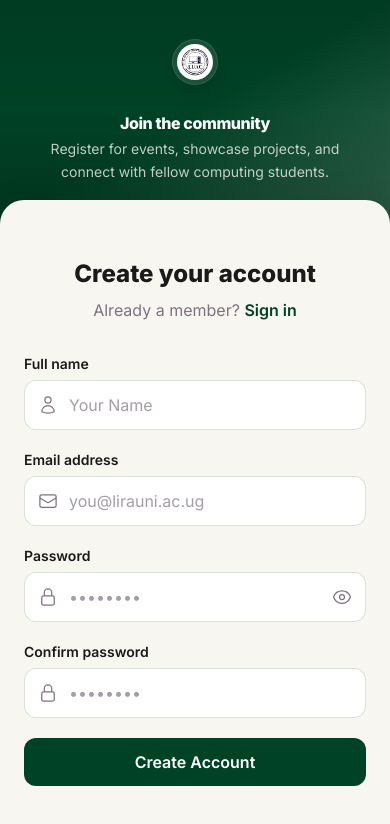
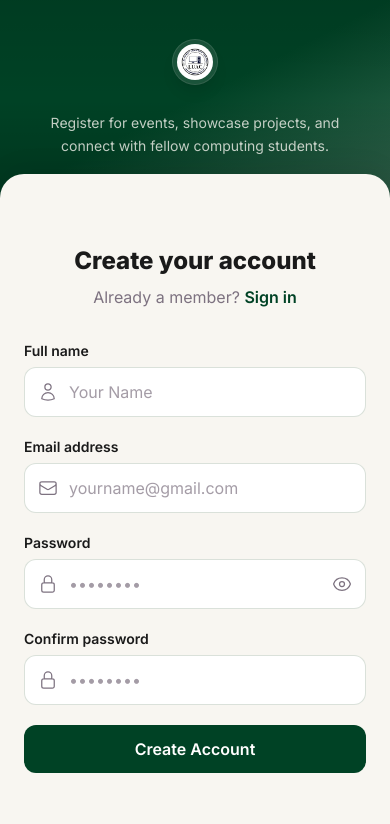
Before and after one commit to ecwebtestings-dev/luacApp, a React (Vite) app: page /register in a window 390 px wide. Shown: the top 824 px of the page. Built offline with nearby package versions, Linux system fonts and the light colour scheme.

Commit message:
Updates Login&Register

```diff
--- a/src/pages/Auth/LoginPage.jsx
+++ b/src/pages/Auth/LoginPage.jsx
@@ -18,10 +18,7 @@ export default function Login() {
 
   return (
     <div className="min-h-screen flex flex-col lg:flex-row bg-body font-Inter">
-
-      {/* Brand panel — pure gradient, no texture/orbs */}
       <div className="relative overflow-hidden bg-gradient-to-br from-primary via-primary to-primary/80 flex items-center justify-center px-6 py-10 lg:w-1/2 lg:p-12">
-        {/* Soft vignette only — keeps depth without clutter */}
         <div className="absolute inset-0 bg-gradient-to-t from-black/20 via-transparent to-black/10" />
 
         <div className="relative text-center max-w-sm">
@@ -61,7 +58,7 @@ export default function Login() {
         </div>
       </div>
 
-      {/* Form panel — rounded top on mobile, floating card feel */}
+      {/* Form panel */}
       <div className="flex flex-1 items-center justify-center text-center lg:text-left
                        p-6 sm:p-12
                        bg-body rounded-t-3xl -mt-6 relative z-10 shadow-[0_-8px_24px_rgba(0,0,0,0.06)]
@@ -83,7 +80,7 @@ export default function Login() {
                   type="email"
                   value={form.email}
                   onChange={handleChange}
-                  placeholder="you@lirauni.ac.ug"
+                  placeholder="yourname@gmail.com"
                   className="w-full pl-11 pr-4 py-3 rounded-xl border border-iconBg/60 bg-white text-dark placeholder:text-muted/70 focus:outline-none focus:ring-2 focus:ring-primary/40 focus:border-primary transition"
                 />
               </div>
--- a/src/pages/Auth/RegisterPage.jsx
+++ b/src/pages/Auth/RegisterPage.jsx
@@ -19,9 +19,9 @@ export default function Signup() {
   return (
     <div className="min-h-screen flex flex-col lg:flex-row bg-body font-Inter">
 
-      {/* Brand panel — pure gradient, no texture/orbs */}
+      {/* Brand panel  */}
       <div className="relative overflow-hidden bg-gradient-to-br from-primary via-primary to-primary/80 flex items-center justify-center px-6 py-10 lg:w-1/2 lg:p-12">
-        {/* Soft vignette only — keeps depth without clutter */}
+
         <div className="absolute inset-0 bg-gradient-to-t from-black/20 via-transparent to-black/10" />
 
         <div className="relative text-center max-w-sm">
@@ -41,7 +41,7 @@ export default function Signup() {
             </div>
           </a>
 
-          <h2 className="text-base lg:text-xl font-extrabold text-white mb-1 lg:mb-3 tracking-tight leading-snug">
+          <h2 className="hidden lg:block text-base lg:text-xl font-extrabold text-white mb-1 lg:mb-3 tracking-tight leading-snug">
             Join the community
           </h2>
 
@@ -57,7 +57,7 @@ export default function Signup() {
         </div>
       </div>
 
-      {/* Form panel — rounded top on mobile, floating card feel */}
+      {/* Form panel */}
       <div className="flex flex-1 items-center justify-center text-center lg:text-left
                        p-6 sm:p-12
                        bg-body rounded-t-3xl -mt-6 relative z-10 shadow-[0_-8px_24px_rgba(0,0,0,0.06)]
@@ -104,7 +104,7 @@ export default function Signup() {
                   type="email"
                   value={form.email}
                   onChange={handleChange}
-                  placeholder="you@lirauni.ac.ug"
+                  placeholder="yourname@gmail.com"
                   className="w-full pl-11 pr-4 py-3 rounded-xl border border-iconBg/60 bg-white text-dark placeholder:text-muted/70 focus:outline-none focus:ring-2 focus:ring-primary/40 focus:border-primary transition"
                 />
               </div>
--- a/src/pages/Home/NavigationBar.jsx
+++ b/src/pages/Home/NavigationBar.jsx
@@ -114,7 +114,7 @@ export default function Nav() {
           </ul>
         </nav>
 
-        <div className="absolute left-0 bottom-0 w-full flex flex-col gap-3 p-4 bg-body border-t border-iconBg">
+        <div className="absolute left-0 bottom-4 w-full flex flex-col gap-3 p-4 bg-body border-t border-iconBg">
           <Link to='/login' className="w-full py-3 px-3 rounded-[10px] text-sm text-navlink border border-iconBg">
             Sign In
           </Link>
```
